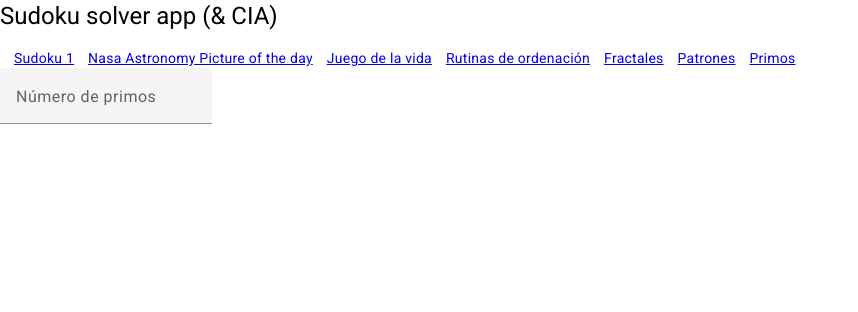
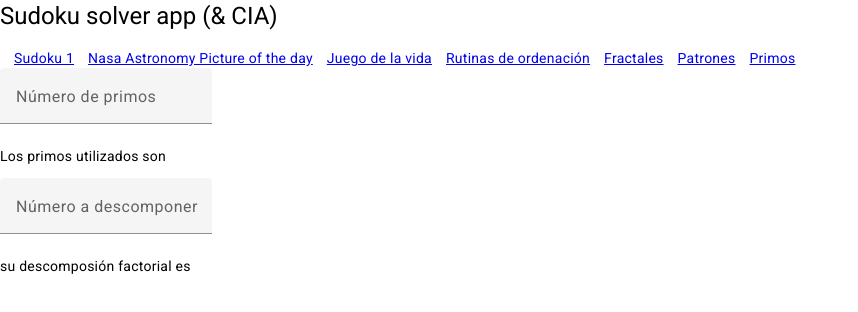
Before and after one commit to ramirorf/angular-sudoku, an Angular app: page /primos in a window 1280 px wide. Shown: the top 312 px of the page, without its empty margins (0-858 px from the left). Built offline with nearby package versions, Linux system fonts and the light colour scheme.

Commit message:
factorización de números

```diff
--- a/src/app/primos/primos.component.html
+++ b/src/app/primos/primos.component.html
@@ -1,6 +1,14 @@
-<mat-form-field>
-       <mat-label>Número de primos</mat-label>
-        <input matInput  type="number" min="0" (change)="numeroChange($event)">
-</mat-form-field>
-
-<p>{{primos}}</p>
+<div>
+        <mat-form-field>
+                <mat-label>Número de primos</mat-label>
+                <input matInput type="number" min="0" (change)="numeroPrimosChange($event)">
+        </mat-form-field>
+        <p>Los primos utilizados son {{primos}}</p>
+</div>
+<div>
+        <mat-form-field>
+                <mat-label>Número a descomponer</mat-label>
+                <input matInput type="number" min="0" (change)="numeroDescomponerChange($event)">
+        </mat-form-field>
+        <p> su descomposión factorial es {{divisoresString}}</p>
+</div>
--- a/src/app/primos/primos.component.ts
+++ b/src/app/primos/primos.component.ts
@@ -11,16 +11,73 @@ export class PrimosComponent {
 
   primosArray: number[];
   primos: string;
+  divisoresString: string = "";
 
   constructor() {
     this.primos = "";
     this.primosArray = [2];
   }
 
-  numeroChange(event: any) {
+  numeroPrimosChange(event: any) {
     if (event.target.value != null) {
       this.primos = this.calcularPrimos(event.target.value);
     }
+  }
+
+  numeroDescomponerChange(event: any) {
+    if (event.target.value != null) {
+      let numero = event.target.value;
+      let divisores = this.descomponer(numero);
+
+      // convertir los factores en texto
+      this.divisoresString = "";
+      divisores.forEach((value: number, key: number) => {
+        if (this.divisoresString == "") {
+          this.divisoresString += key + "^" + value;
+        } else {
+          this.divisoresString += " + " +key + "^" + value;
+        }
+      });
+      this.divisoresString = " \( " + this.divisoresString + " \) ";
+      /*
+      let divisores = new Map<number, number>();
+      let currentPrimoCandidato = 0;
+      do {
+        let primoCandidato =  obtenerSiguentePrimo(currentPrimoCandidato);
+        numero = numero;
+        currentPrimoCandidato++;
+      } while(numero % obtenerSiguentePrimo(currentPrimoCandidato) == 0) {
+      */
+
+      //this.primos = this.calcularPrimos(event.target.value);
+    }
+  }
+
+  descomponer ( number : number) : Map<number, number> {
+    let divisores = new Map<number, number>();
+    let currentPrimoCandidato = 0;
+
+   do {
+    let primo = this.primosArray[currentPrimoCandidato];
+    let contador = 0;
+    while ( number != 1 && number % primo == 0) {
+      number = number / primo;
+      contador++;
+    }
+    if (contador > 0) {
+      divisores.set(primo,contador);
+    }
+
+    currentPrimoCandidato++;
+    this.inicializarPrimosArray(this.primosArray, currentPrimoCandidato+1);
+   } while( number != 1);
+
+   return divisores;
+   /*
+    divisores.set(2,2);
+    divisores.set(3,2);
+    return divisores;
+    */
   }
 
   calcularPrimos(number: number): string {
```
